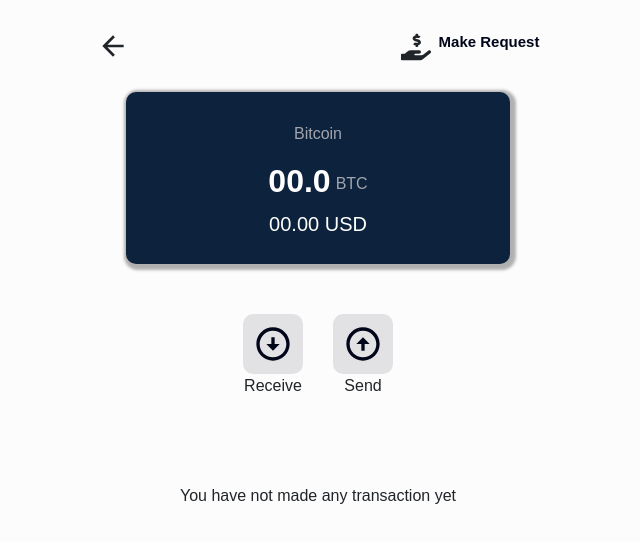
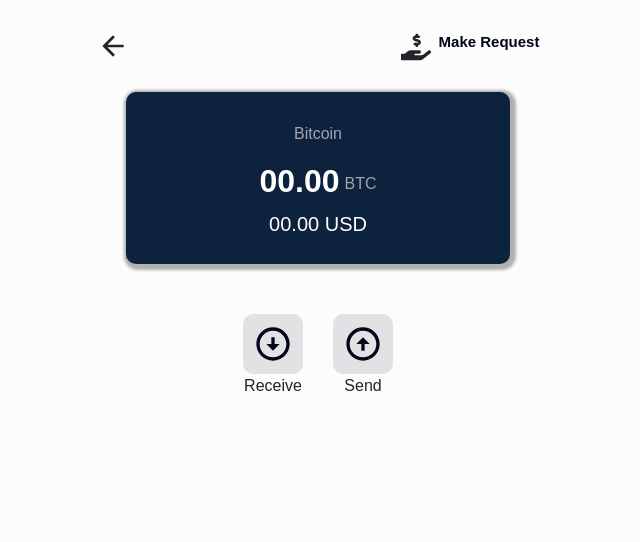
Before and after one commit to Smog-Olufolahan/LightPay, a React (Create React App) app in the folder lightpay/: page /auth/transaction in a window 1280 px wide. Shown: the top 542 px of the page, without its empty margins (322-962 px from the left). Built offline with nearby package versions, Linux system fonts and the light colour scheme; the HTML template or start-up script is replaced by a standard one.

Commit message:
Transaction update

```diff
--- a/lightpay/src/pages/Transactions/Transaction.css
+++ b/lightpay/src/pages/Transactions/Transaction.css
@@ -11,19 +11,23 @@
   display: flex;
   justify-content: flex-end;
   grid-gap: 8px;
-  /* padding-right: 60px; */
+
 }
 .nav-icon-container {
   display: flex;
   justify-content: center;
   padding-top: 20px;
-  gap: 7rem;
+  gap: 10rem;
 }
 .nav a {
   font-weight: 600;
   font-size: 15px;
   padding-top: 50px;
   white-space: nowrap;
+}
+.nav a:hover {
+color: #0fde02;
+transition:1s;
 }
 #nav-icon {
   font-weight: 600;
@@ -41,7 +45,7 @@
   padding: 20px;
   margin-top: 30px;
   border-radius: 10px;
-  box-shadow: 2px 2px 3px 4px rgba(0, 0, 0, 0.3);
+  box-shadow: 2px 2px 3px 4px rgba(3, 0, 0, 0.3);
 }
 
 .main h2 {
@@ -69,12 +73,12 @@
 }
 .send:hover {
     background-color:#0d223d;
-    color:#fcfcfc;
+    color:#0fde02;
     transition:1s;
 }
 .receive:hover {
     background-color:#0d223d;
-    color:#fcfcfc;
+    color:#0fde02;
     transition:1s;
 }
 
@@ -97,14 +101,6 @@
   display: flex;
   justify-content: center;
   align-items: center;
-}
-
-.transaction-description {
-  display: flex;
-  flex-direction: column;
-  justify-content: center;
-  align-items: center;
-  margin-top: 70px;
 }
 
 @media only screen and (min-width: 992px) {
@@ -138,4 +134,5 @@
   .send-receive-icon {
     margin-top: 50px;
   }
+
 }
--- a/lightpay/src/pages/Transactions/Transaction.tsx
+++ b/lightpay/src/pages/Transactions/Transaction.tsx
@@ -5,6 +5,7 @@
 import "./Transaction.css";
 
 const Transaction = () => {
+
   return (
     <section className="contain">
       <div className="nav-icon-container">
@@ -12,26 +13,22 @@
           <MdArrowBack fontSize="2em"></MdArrowBack>
         </div>
         <div className="nav">
-
           <div id="nav-icon">
             <FaHandHoldingUsd fontSize="1.5em"></FaHandHoldingUsd>
           </div>
-
           <div id="nav-link">
             <a href="#">Make Request</a>
           </div>
         </div>
       </div>
-
       <section className="main">
         <p>Bitcoin</p>
         <div id="btc">
-          <h2>00.0</h2>
+          <h2>00.00</h2>
           <p>BTC</p>
         </div>
         <h5>00.00 USD</h5>
       </section>
-
       <section className="send-receive-icon">
         <div className="receive-icon-and-title">
           <Link to="/">
@@ -43,7 +40,6 @@
             <p>Receive</p>
           </div>
         </div>
-
         <div className="send-icon-and-title">
           <Link to="/">
             <div className="send">
@@ -55,12 +51,7 @@
           </div>
         </div>
       </section>
-
-      <section className="transaction-description">
-        <p>You have not made any transaction yet</p>
-      </section>
     </section>
   );
 };
-
 export default Transaction;
```
Lines whose indentation alone changed are shown as unchanged.
